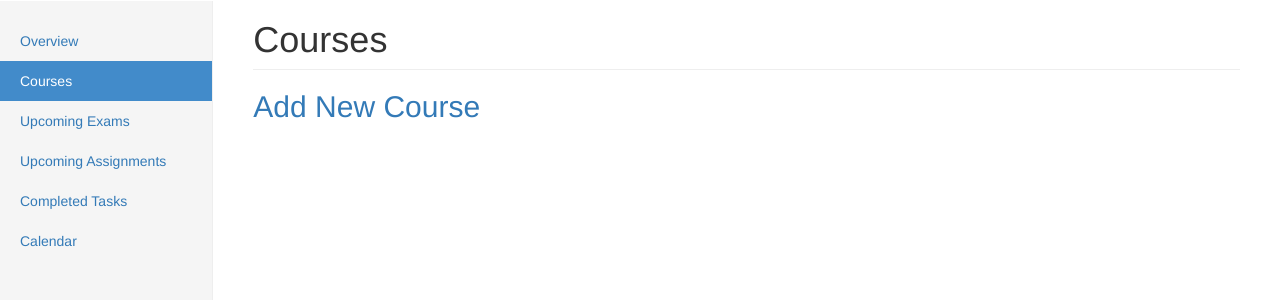
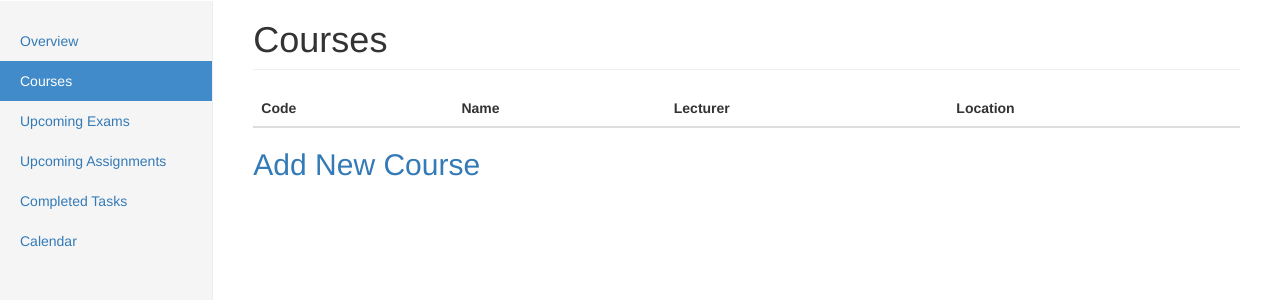
Before and after one commit to Totally-Random-Productions/COMP3613Project-2019, a Flask app: page /dashboard/courses in a window 1280 px wide. Shown: the part 50-350 px from the top of the page. Run offline with Flask 2, Linux system fonts and the light colour scheme; a user stored in the database is signed in; data comes from the database, SQL or seed files in the repository; lists and menus that the app fills with data are empty; parts of the project's set-up code (start-up, migrations or seed data) failed here and were passed over; some libraries are stand-ins or nearby versions.

Commit message:
Manually merged Dominic's edits
Display courses, models for assignments and exams

```diff
--- a/priorityU/routes.py
+++ b/priorityU/routes.py
@@ -3,7 +3,7 @@ from flask import render_template, url_for, redirect
 from werkzeug.security import generate_password_hash, check_password_hash
 from flask_login import login_user, logout_user, current_user, login_required
 from priorityU import app, db, login_manager
-from priorityU.models.models import User, Tasks, Courses
+from priorityU.models.models import User, Tasks, Courses, Assignment, Exam
 from priorityU.models.forms import LoginForm, RegisterForm, NewCourseForm
 
 
@@ -28,7 +28,7 @@ db.create_all()
 def index():
     return render_template('index.html')
 
-@app.route('/login', methods=['GET','POST'])
+@app.route('/login', methods=['GET', 'POST'])
 def login():
     form = LoginForm()
     if form.validate_on_submit():
@@ -38,14 +38,14 @@ def login():
                 login_user(user, remember=form.remember.data)
                 return redirect(url_for('dashboard'))
         return '<h1>Invalid username or password combination</h1>'
-    return render_template('login.html',form=form)
+    return render_template('login.html', form=form)
 
 @app.route('/signup', methods=['GET', 'POST'])
 def signup():
     form = RegisterForm()
     if form.validate_on_submit():
         hashed_password = generate_password_hash(form.password.data, method='sha256')
-        new_user = User(username=form.username.data, email=form.email.data,university=form.university.data, password=hashed_password)
+        new_user = User(username=form.username.data, email=form.email.data, university=form.university.data, password=hashed_password)
         db.session.add(new_user)
         db.session.commit()
         return redirect(url_for('login'))
@@ -64,7 +64,8 @@ def calendar():
 @app.route('/dashboard/courses')
 @login_required
 def courses():
-    return render_template('courses.html', name=current_user.username)
+    user_courses = Courses.query.filter_by(user_id=current_user.get_id()).order_by(Courses.course_code.desc()).all() # Dominic 18/11- user course data query
+    return render_template('courses.html', name=current_user.username, courses=user_courses)
 
 @app.route('/dashboard/courses/add', methods=['GET', 'POST'])
 @login_required
@@ -85,12 +86,14 @@ def completed():
 @app.route('/dashboard/exams')
 @login_required
 def exams():
-    return render_template('exams.html')
+    user_exams = Exam.query.filter_by(user_id=current_user.get_id()).order_by(Exam.date.desc()).all() # Dominic 18/11- user exam data query
+    return render_template('exams.html', exams=user_exams)
 
 @app.route('/dashboard/assignments')
 @login_required
 def assignments():
-    return render_template('assignments.html')
+    user_asgs = Assignment.query.filter_by(user_id=current_user.get_id()).order_by(Assignment.due_date.desc()).all() # Dominic 18/11- user assignment data query
+    return render_template('assignments.html', asgs=user_asgs)
 
 @app.route('/logout')
 @login_required
@@ -98,5 +101,5 @@ def logout():
     logout_user()
     return redirect(url_for('index'))
 
-if __name__ == '__main__':
+if __name__ == '__main__': # Dominic - is this necessary?
     app.run(debug=True)
--- a/priorityU/templates/courses.html
+++ b/priorityU/templates/courses.html
@@ -48,8 +48,27 @@ Dashboard
               <li {% if request.endpoint == 'calendar' %} class="active" {% endif %} ><a href="{{url_for('calendar')}}">Calendar</a></li>
           </ul>
         </div>
-      <div class="col-sm-9 col-sm-offset-3 col-md-10 col-md-offset-2 main">
+       <div class="col-sm-9 col-sm-offset-3 col-md-10 col-md-offset-2 main">
           <h1 class="page-header">Courses</h1>
+          <table class="table table-striped table-hover">
+            <!--Dominic Smart 18/11 - Start of code for printing courses-->
+            <thead class="thead-dark">
+                <tr>
+                    <th>Code</th><th>Name</th><th>Lecturer</th><th>Location</th>
+                </tr>
+            </thead>
+            <tbody>
+                {% for c in courses %}
+                <tr>
+                    <td>{{c.course_code}}</td>
+                    <td>{{c.course_name}}</td>
+                    <td>{{c.lecturer}}</td>
+                    <td>{{c.location}}</td>
+                </tr>
+                {% endfor %}
+            </tbody>
+          </table>
+          <!--Dominic Smart 18/11 - End of code for printing courses-->
           <h2><a href="{{ url_for('addCourse') }}">Add New Course</a></h2>
       </div>
         </div>
```
Also changed, not shown: 1 other file.
